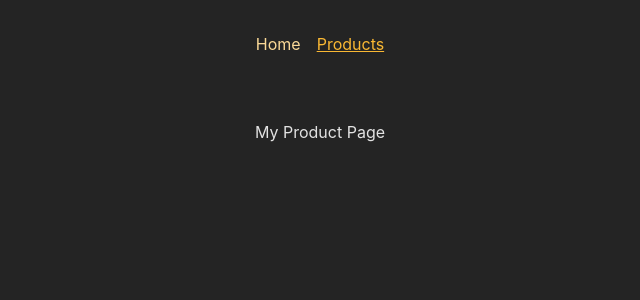
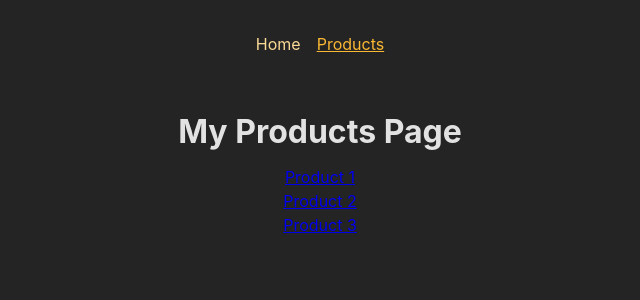
Before and after one commit to ajewoleOlugbenga/react-router, a React (Create React App) app: page /products in a window 1280 px wide. Shown: the top 300 px of the page, without its empty margins (320-960 px from the left). Built offline with nearby package versions, Linux system fonts and the light colour scheme.

Commit message:
created a dummy product and map through it

```diff
--- a/src/pages/Products.jsx
+++ b/src/pages/Products.jsx
@@ -1,11 +1,33 @@
-import React from 'react'
+import { Link } from "react-router-dom";
+
+const PRODUCTS = [
+  {
+    id: "p1",
+    title: "Product 1",
+  },
+  {
+    id: "p2",
+    title: "Product 2",
+  },
+  {
+    id: "p3",
+    title: "Product 3",
+  },
+];
 
 const Products = () => {
   return (
-    <div>
-      My Product Page
-    </div>
-  )
-}
+    <>
+      <h1>My Products Page</h1>
+      <ul>
+        {PRODUCTS.map((product) => (
+          <li key={product.id}>
+            <Link to={`/products/${product.id}`}>{product.title}</Link>
+          </li>
+        ))}
+      </ul>
+    </>
+  );
+};
 
-export default Products
+export default Products;
```
